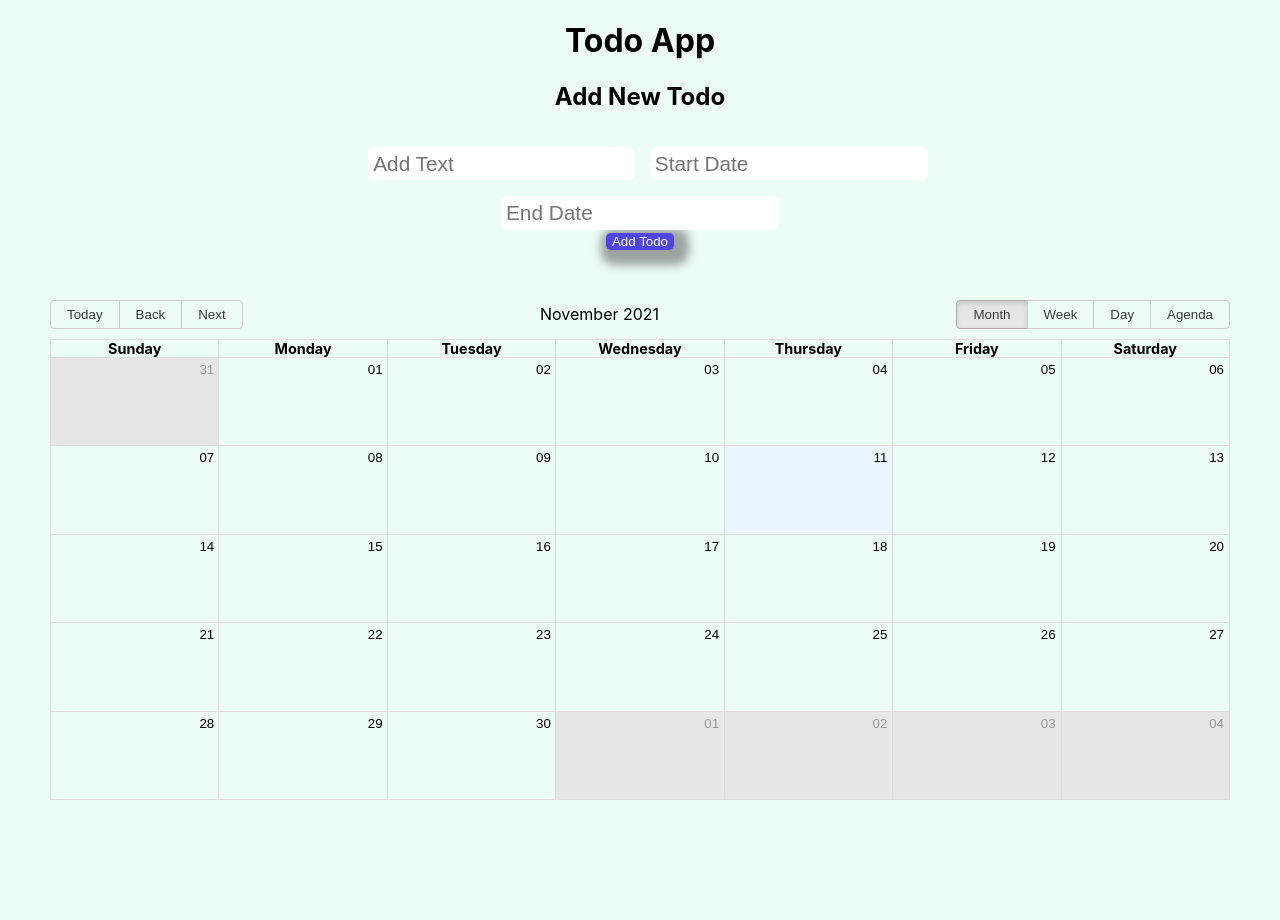
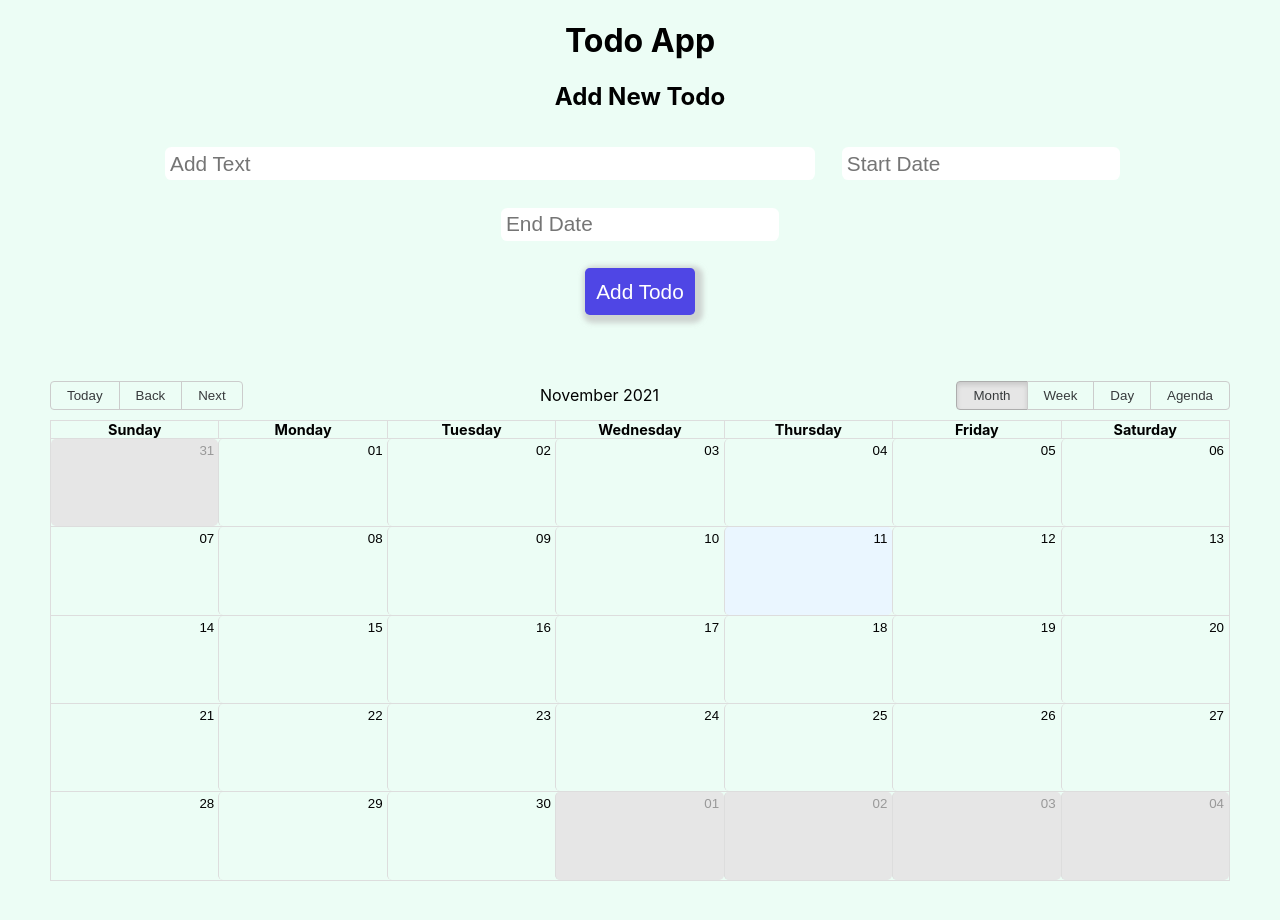
Before and after one commit to biswat/todo_app, a React (Create React App) app: page / in a window 1280 px wide. Shown: the top 920 px of the page. Before the commit the page ends 850 px from the top, so only its background shows below. Built offline with nearby package versions, Linux system fonts and the light colour scheme.

Commit message:
feat: minor css added

```diff
--- a/src/App.css
+++ b/src/App.css
@@ -11,6 +11,7 @@ input{
   font-size: 1.3rem;
   border-radius: 0.4rem;
   border: 0px;
+  margin: 0.7rem;
 }
 
 .addTodoBtn{
@@ -18,9 +19,16 @@ input{
   color: #fff;
   border-radius: 0.3rem;
   border: 0px;
-  box-shadow: 5px 5px 10px 10px rgba(97, 96, 96, 0.582);
+  box-shadow: 3px 3px 5px 5px rgba(184, 183, 183, 0.582);
+  margin: 1rem;
+  font-size: 1.3rem;
+  padding: 0.7rem;
 }
 
 .addTodoBtn:active{
   transform: scale(0.98);
 }
+
+.rbc-day-bg{
+  border-radius: 0.3rem;
+}
--- a/src/App.js
+++ b/src/App.js
@@ -41,7 +41,7 @@ function App() {
             <h1>Todo App</h1>
             <h2>Add New Todo</h2>
             <div>
-                <input type="text" placeholder="Add Text" style={{ width: "20%", margin: "1rem" }} value={newEvent.title} onChange={(e) => setNewEvent({ ...newEvent, title: e.target.value })} />
+                <input type="text" placeholder="Add Text" style={{ width: "50%", margin: "1rem" }} value={newEvent.title} onChange={(e) => setNewEvent({ ...newEvent, title: e.target.value })} />
 
                 <DatePicker placeholderText="Start Date" style={{ margin: "0.7rem" }} selected={newEvent.start} onChange={(start) => setNewEvent({ ...newEvent, start })} />
                 <br/>
```
